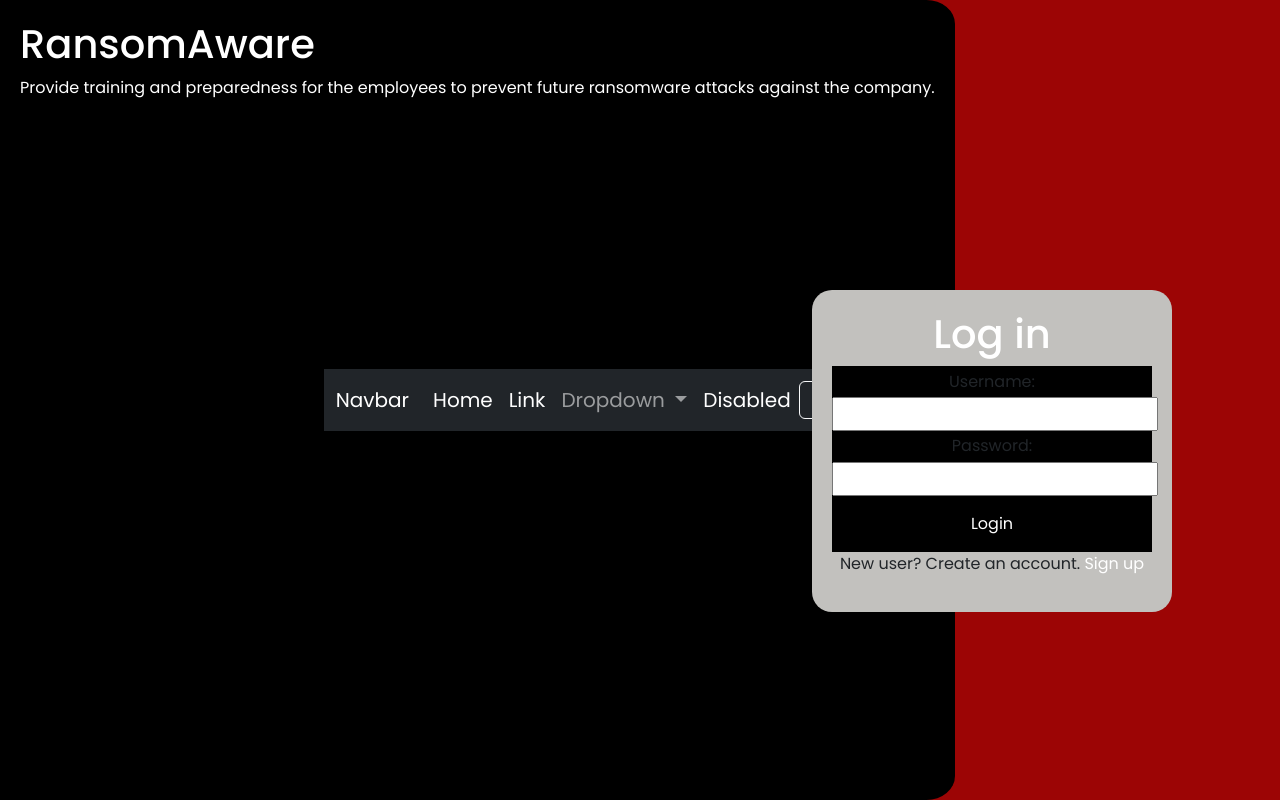
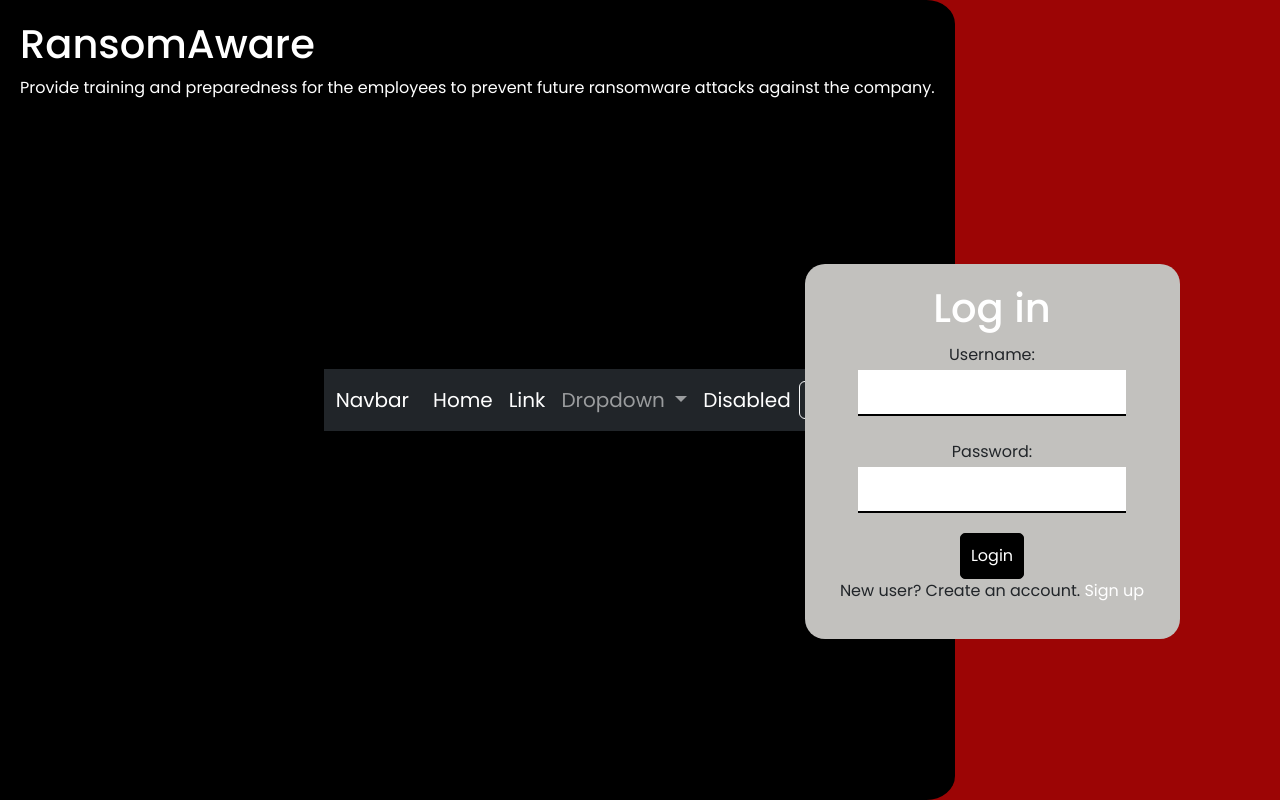
Before and after one commit to christinajjy/backend, a Django app: page / in a window 1280 px wide. Run offline with Django 4.2, Linux system fonts and the light colour scheme.

Commit message:
Login progress

```diff
--- a/authentication/static/styles.css
+++ b/authentication/static/styles.css
@@ -29,15 +29,16 @@ body{
     background-color: black;
     color: white;
     margin: auto;
-    padding: 15px;
+    padding: 10px;
     border-radius: 5px;
     border: 1px solid black;
+    margin-top: 20px;
 }
 .login-info{
     padding: 10px;
-    width: 100px;
-    border: 1px solid black;
-    border-radius: 5px;
+    width: 80%;
+    border: transparent;
+    border-bottom: 2px solid black ;
     margin: auto;
     margin-bottom: 20px;
     font-weight: bold;
@@ -70,9 +71,6 @@ label, input{
 a, #link-button{
     text-decoration: none;
     color: white;
-}
-form{
-    background-color: black;
 }
 buton{
     background-color: #9c0505;
--- a/authentication/templates/login.html
+++ b/authentication/templates/login.html
@@ -24,11 +24,11 @@
             {% csrf_token %}
             <div>
                 <label for="username">Username:</label>
-                <input type="text"  name="username" required>
+                <input class="login-info" type="text"  name="username" required>
             </div>
             <div>
                 <label for="password">Password:</label>
-                <input type="password"  name="password" required>
+                <input class="login-info" type="password"  name="password" required>
             </div>
             <div>
                 <input class="login-button" type="submit" value="Login" href="schedule.html">
```
Also changed, not shown: authentication/templates/base.html (line endings or trailing spaces).
